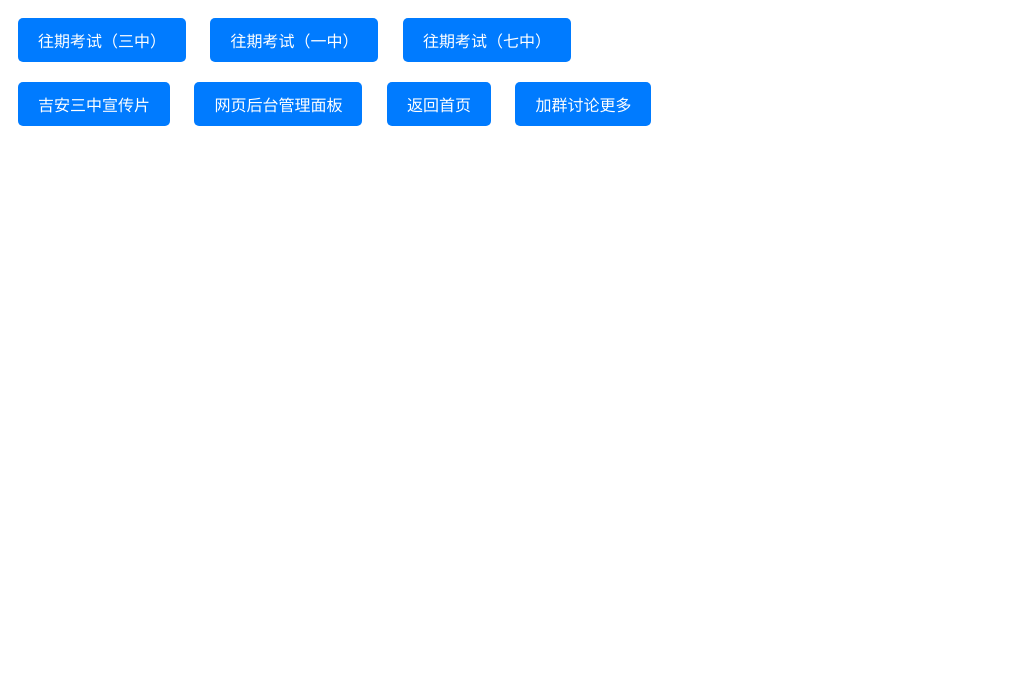
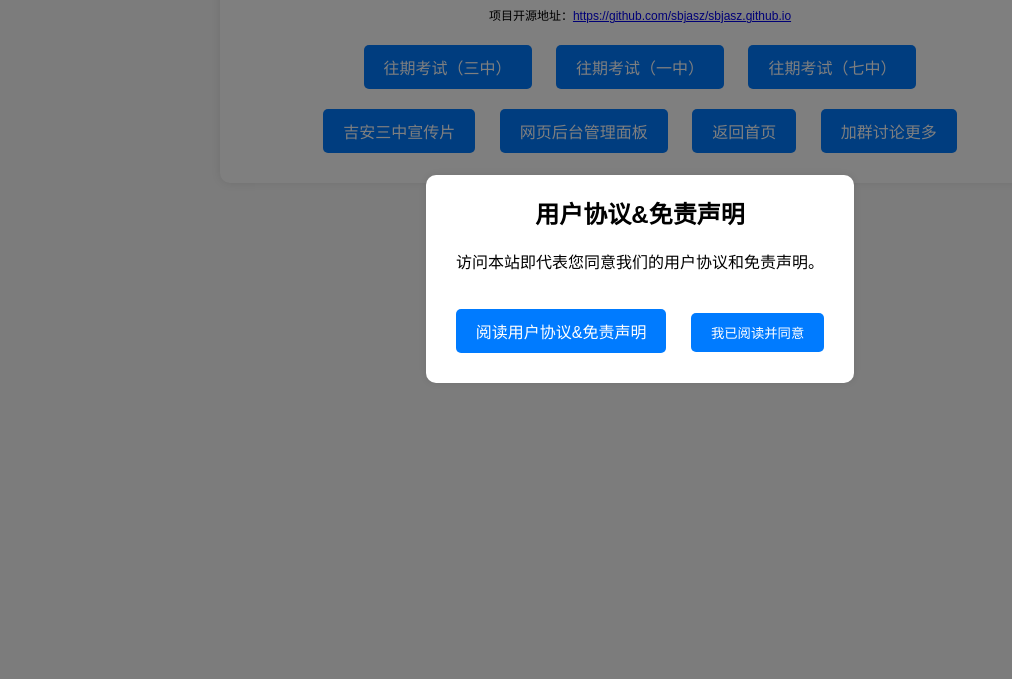
Before and after one commit to sbjasz/sbjasz.github.io, a plain HTML site: page other/index.html in a window 1280 px wide. Shown: the part 121-800 px from the top of the page, without its empty margins (0-1012 px from the left). Drawn offline with Linux system fonts and the light colour scheme.

Commit message:
Update index.html

```diff
--- a/other/index.html
+++ b/other/index.html
@@ -1,17 +1,21 @@
 <!DOCTYPE html>
-<html lang="en">
+<html lang="zh-CN">
 <head>
     <meta charset="UTF-8">
     <meta name="viewport" content="width=device-width, initial-scale=1.0">
     <title>其他</title>
-    <p>项目开源地址：https://github.com/sbjasz/sbjasz.github.io</p>
     <style>
         body {
             font-family: Arial, sans-serif;
+            background-color: #f9f9f9;
+            margin: 0;
+            padding: 20px;
+            text-align: center;
         }
         .title {
             font-weight: bold;
-            color: black;
+            color: #333;
+            margin-bottom: 20px;
         }
         .button {
             display: inline-block;
@@ -23,14 +27,67 @@
             border-radius: 5px;
             cursor: pointer;
             text-decoration: none;
+            transition: background-color 0.3s ease;
         }
         .button:hover {
             background-color: #0056b3;
         }
+        .container {
+            max-width: 800px;
+            margin: 0 auto;
+            padding: 20px;
+            background-color: #fff;
+            border-radius: 10px;
+            box-shadow: 0 0 10px rgba(0, 0, 0, 0.1);
+        }
+        .popup {
+            position: fixed;
+            top: 0;
+            left: 0;
+            width: 100%;
+            height: 100%;
+            background-color: rgba(0, 0, 0, 0.5);
+            display: flex;
+            justify-content: center;
+            align-items: center;
+            visibility: hidden;
+            opacity: 0;
+            transition: visibility 0s, opacity 0.3s;
+        }
+        .popup-content {
+            background-color: #fff;
+            padding: 20px;
+            border-radius: 10px;
+            text-align: center;
+            box-shadow: 0 0 10px rgba(0, 0, 0, 0.1);
+        }
+        .popup-content h2 {
+            margin-top: 0;
+        }
+        .popup-content .popup-button {
+            margin-top: 20px;
+        }
+        .popup.show {
+            visibility: visible;
+            opacity: 1;
+        }
+        .disclaimer-link {
+            color: #888;
+            font-size: 12px;
+            margin-top: 20px;
+            text-decoration: none;
+        }
+        .footer-text {
+            font-size: 12px;
+            color: #000;
+            margin-top: 10px;
+        }
     </style>
 </head>
 <body>
+    <div class="container">
         <h1 class="title">其他</h1>
+        <p class="footer-text">项目开源地址：<a href="https://github.com/sbjasz/sbjasz.github.io">https://github.com/sbjasz/sbjasz.github.io</a></p>
 
         <div>
             <a href="/sz" class="button">往期考试（三中）</a>
@@ -42,5 +99,30 @@
         <a href="https://www.bilibili.com/video/BV1GJ411x7h7" class="button">网页后台管理面板</a>
         <a href="https://sbjasz.github.io" class="button">返回首页</a>
         <a href="http://qm.qq.com/cgi-bin/qm/qr?_wv=1027&k=BDdVq24lQlEP1l66PT0NVgQdrwHuD4ch&authKey=OWrQkSuhenRnEBk%2BssKlisGBgNFPLelWvppFAKgmaDdGR4B5kqesK9GkWMmCheNZ&noverify=0&group_code=961288970" class="button">加群讨论更多</a>
+    </div>
+
+    <div class="popup" id="popup">
+        <div class="popup-content">
+            <h2>用户协议&免责声明</h2>
+            <p>访问本站即代表您同意我们的用户协议和免责声明。</p>
+            <a href="Disclaimer.html" class="button popup-button">阅读用户协议&免责声明</a>
+            <button class="button popup-button" onclick="closePopup()">我已阅读并同意</button>
+        </div>
+    </div>
+
+    <a href="Disclaimer.html" class="disclaimer-link">免责声明</a>
+
+    <script>
+        function closePopup() {
+            document.getElementById('popup').classList.remove('show');
+            localStorage.setItem('disclaimerAccepted', 'true');
+        }
+
+        window.onload = function() {
+            if (!localStorage.getItem('disclaimerAccepted')) {
+                document.getElementById('popup').classList.add('show');
+            }
+        }
+    </script>
 </body>
 </html>
```
Lines whose indentation alone changed are shown as unchanged.
